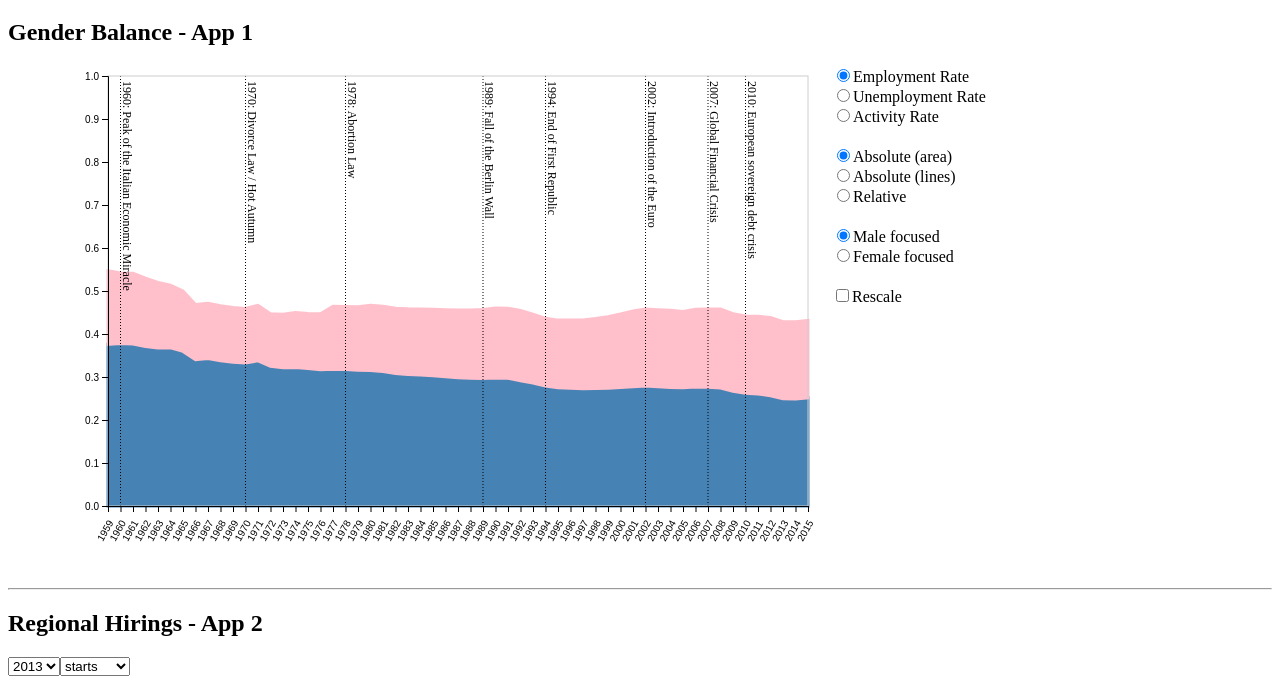
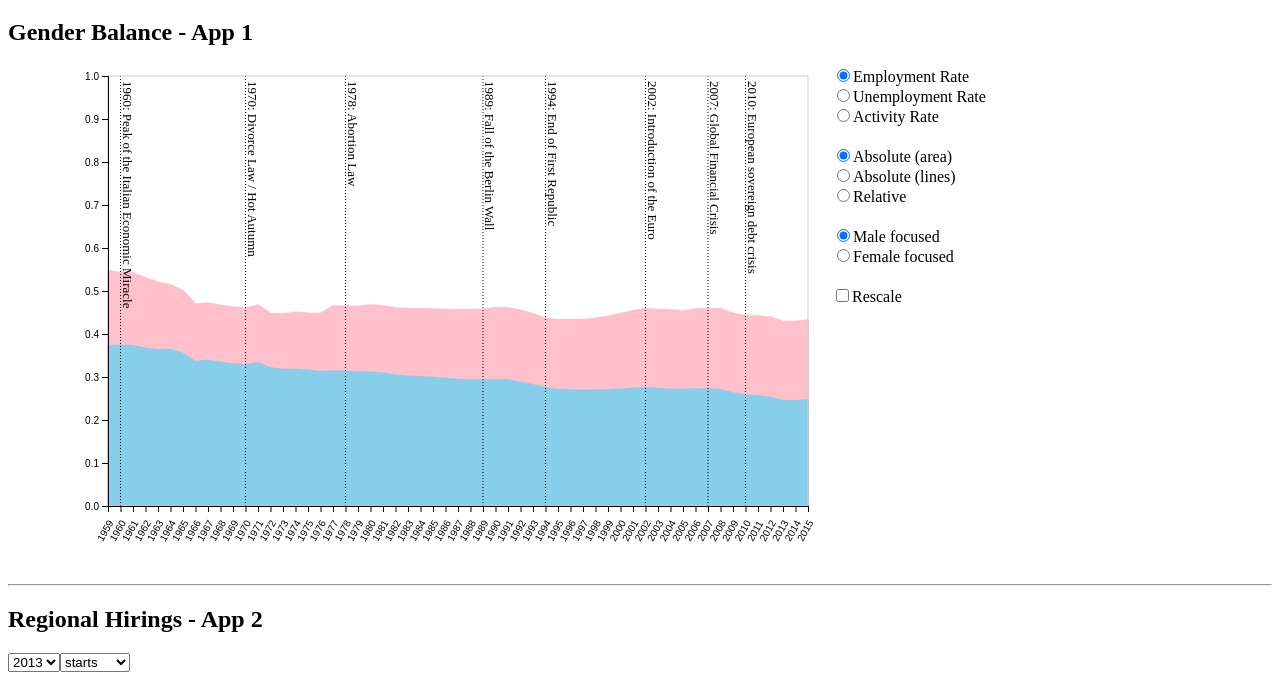
Before and after one commit to federicobozzini/unige-data-visualization, a website with bundled scripts: page project/index.html in a window 1280 px wide. Shown: the part 61-742 px from the top of the page. Built offline with nearby package versions, Linux system fonts and the light colour scheme.

Commit message:
Project, app1: improved visualization.

```diff
--- a/project/app1.js
+++ b/project/app1.js
@@ -147,7 +147,7 @@ const app = {
         const rescale = options.rescale;
         const maleFocused = options.gender == 'male';
         const gendersTmp = ['male', 'female'];
-        const colors = { male: 'steelblue', female: 'pink', all: 'black' };
+        const colors = { male: 'skyblue', female: 'pink', all: 'lightgrey' };
         const genders = maleFocused ? gendersTmp : gendersTmp.reverse();
         const [gender, otherGender] = genders;
         const n = jobMarketData.length;
@@ -273,7 +273,7 @@ const app = {
             .duration(transitionDuration)
             .ease(d3.easeQuad)
             .attr('stroke', d => colors[d.key])
-            .attr('stroke-width', 3)
+            .attr('stroke-width', 2)
             .attr('fill', d => colors[d.key])
             .attr('fill-opacity', isLines ? 0 : 1)
             .attr('stroke-opacity', 1)
--- a/project/style.css
+++ b/project/style.css
@@ -5,7 +5,7 @@
     vertical-align: top;
 }
 
-#app1chart > svg  {
+#app1chart, #app1chart > svg  {
     width: 820px;
     height: 510px;
 }
@@ -33,7 +33,7 @@
 }
 
 #app1chart .timeline text {
-    font-size: 12px;
+    font-size: 13px;
 }
 
 #app1chart .border {
```
